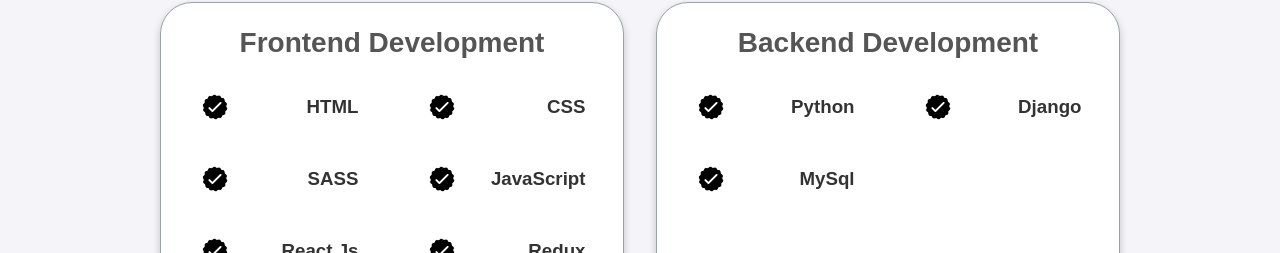
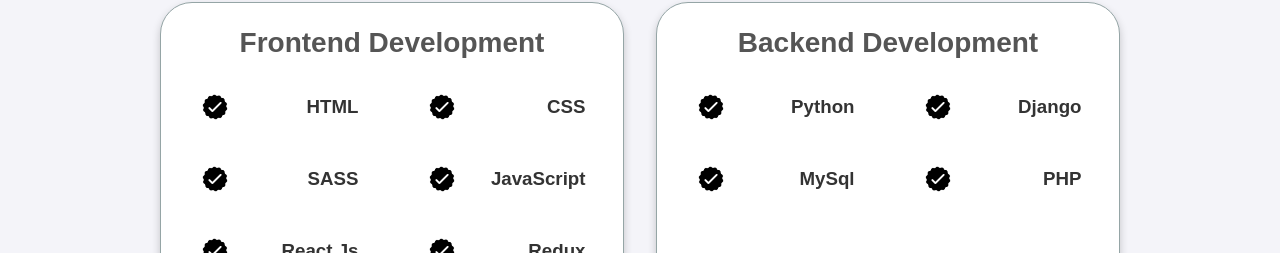
Before and after one commit to weso11123445/My-Portfolio, a plain HTML site: page index.html in a window 1280 px wide. Shown: the part 1892-2145 px from the top of the page. Drawn offline with Linux system fonts and the light colour scheme.

Commit message:
new modification

```diff
--- a/index.html
+++ b/index.html
@@ -254,6 +254,17 @@
                 />
                 <div>
                   <h3>MySql</h3>
+
+                </div>
+              </article>
+              <article>
+                <img
+                  src="./assets/checkmark.png"
+                  alt="Experience icon"
+                  class="icon"
+                />
+                <div>
+                  <h3>PHP</h3>
 
                 </div>
               </article>
```
